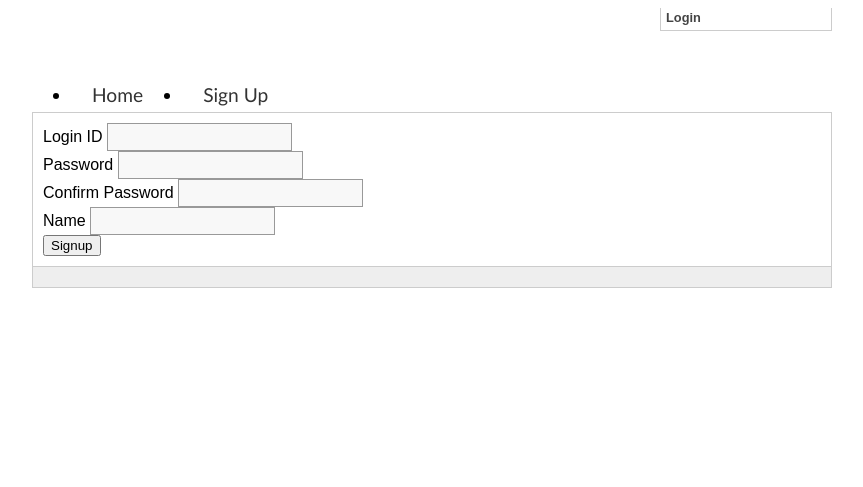
After one commit to dontjee/CSE-480-Project, a PHP site: page /signupemployer.php in a window 1280 px wide. The commit adds this page. Shown: the top 487 px of the page, without its empty margins (208-1071 px from the left). Run offline with PHP 8.4, Linux system fonts and the light colour scheme; tables that the repository leaves empty hold one stand-in row (values such as "Sample post"); some libraries are stand-ins or nearby versions.

Commit message:
adding employer signup

```diff
--- a/website/signup.php
+++ b/website/signup.php
@@ -12,6 +12,7 @@ $Auth->Login(1);
 
 <h2>Which type of account would you like to create?</h2>
 <p><a href="signupemp.php">Prospective Employee</a></p>
+<p><a href="signupemployer.php">Employer</a></p>
 
 <?php
 $Template->Footer();
--- /dev/null
+++ b/website/signupemployer.php
@@ -0,0 +1,44 @@
+<?php
+
+require_once("std.php");
+
+$Template->CSS("signup");
+$Template->CSS("form");
+$Template->Header();
+
+$Auth->Login(1);
+?>
+
+
+<form action="signupemployer_action.php" method="post" id="signup_form">
+
+	<span class="row">
+		<label class="label" for="loginID">Login ID</label>
+		<input name="loginID" class="field input" type="text"/>
+	</span>
+	<br/>
+
+	<span class="row">
+		<label class="label" for="password">Password</label>
+		<input name="password" class="field input" type="password"/>
+	</span>
+	<br/>
+
+	<span class="row">
+		<label class="label" for="passwordConfirm">Confirm Password</label>
+		<input name="confirmPassword" class="field input" type="password"/>
+	</span>
+	<br/>
+
+	<span class="row">
+		<label class="label" for="name">Name</label>
+		<input name="name" class="field input" type="text"/>
+	</span>
+	<br/>
+	<input id="submit" type="submit" value="Signup" />
+
+</form>
+
+
+<?php
+$Template->Footer();
```
Also changed, not shown: website/signupemployer_action.php (added, +29 -0 lines).
